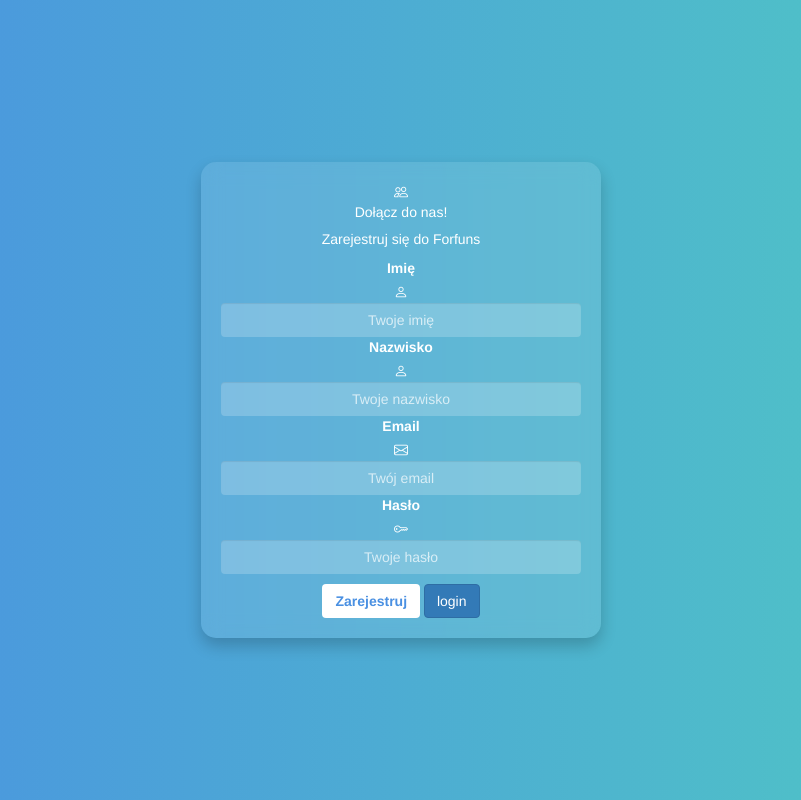
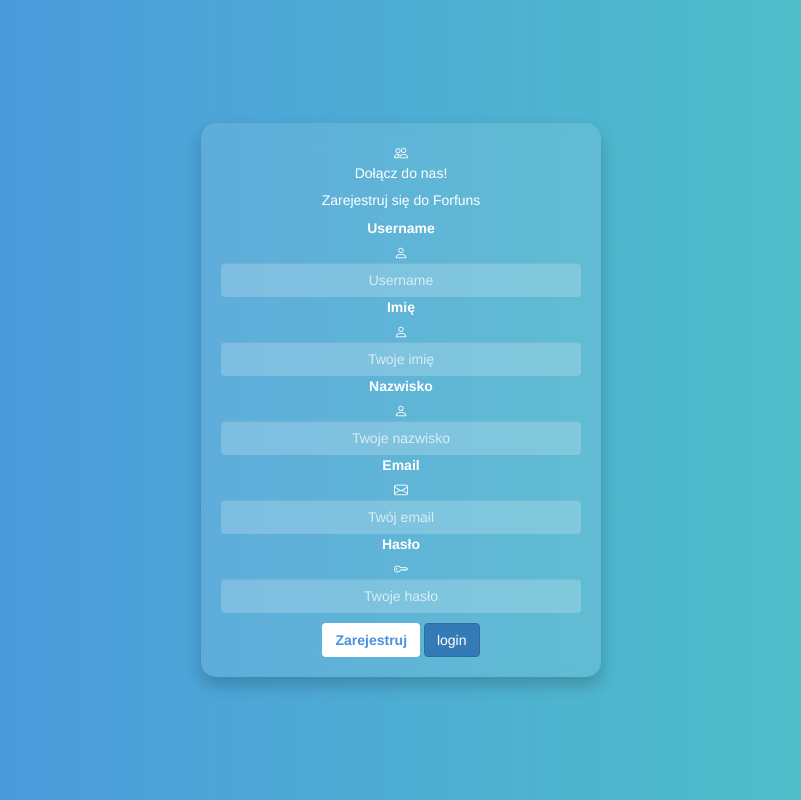
Before and after one commit to BartusKosocielniak/ForFans, a Flask app: page /register in a window 1280 px wide. Shown: the whole page, without its empty margins (239-1040 px from the left). Run offline with Flask 3, Linux system fonts and the light colour scheme; some libraries are stand-ins or nearby versions.

Commit message:
Add new column in table users

```diff
--- a/app/forms.py
+++ b/app/forms.py
@@ -8,6 +8,7 @@
     submit = SubmitField('Zaloguj')
 
 class RegisterForm(FlaskForm):
+    username = StringField('Username', validators=[DataRequired()])
     user_first_name = StringField('Imię', validators=[DataRequired()])
     user_last_name = StringField('Nazwisko', validators=[DataRequired()])
     user_email = StringField('Email', validators=[DataRequired(), Email()])
--- a/app/models.py
+++ b/app/models.py
@@ -4,6 +4,7 @@
 
 class User(UserMixin, db.Model):
     id = db.Column(db.Integer, primary_key=True)
+    username = db.Column(db.String(64), index=True, unique=True)
     first_name = db.Column(db.String(100))
     last_name = db.Column(db.String(100))
     email = db.Column(db.String(100), unique=True)
--- a/app/routes.py
+++ b/app/routes.py
@@ -31,6 +31,7 @@
         role = 'admin' if User.query.count() == 0 else 'user'
         hashed_pw = generate_password_hash(form.user_password.data)
         new_user = User(
+            username=form.username.data,
             first_name=form.user_first_name.data,
             last_name=form.user_last_name.data,
             email=form.user_email.data,
--- a/app/templates/register.html
+++ b/app/templates/register.html
@@ -67,6 +67,13 @@
     <p>{{ exception }}</p>
     <form method="post" class="mt-4">
         {{ register_form.hidden_tag() }}
+        <div class="mb-3 text-start">
+            <label for="user_first_name" class="form-label">Username</label>
+            <div class="">
+                <span class="input-group-text bg-transparent border-white text-white"><i class="bi bi-person"></i></span>
+                {{ register_form.username(class="form-control text-center", id="user_first_name", placeholder="Username") }}
+            </div>
+        </div>
 
         <div class="mb-3 text-start">
             <label for="user_first_name" class="form-label">Imię</label>
--- a/app/templates/users.html
+++ b/app/templates/users.html
@@ -17,7 +17,7 @@
   <div class="wrapper">
     <p>
         {% for user in users %}
-            <li>ID: {{ user.id }} | Nazwa: {{ user.first_name }} | LastName: {{ user.last_name }} | | Email: {{ user.email }} | Role: {{ user.role }}</li>
+            <li>Username: {{ user.username }} | ID: {{ user.id }} | Nazwa: {{ user.first_name }} | LastName: {{ user.last_name }} | | Email: {{ user.email }} | Role: {{ user.role }}</li>
         {% else %}
             <li>Brak użytkowników w bazie danych.</li>
         {% endfor %}
```
Also changed, not shown: data/users.sqlite, 1 other file.
